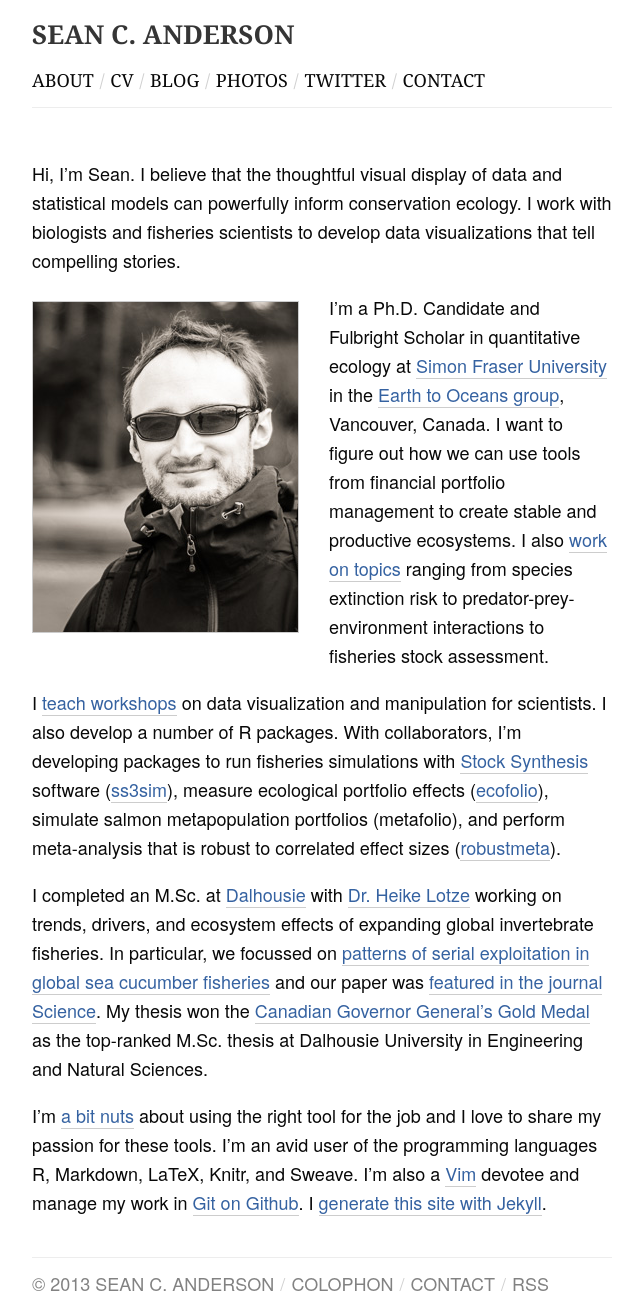
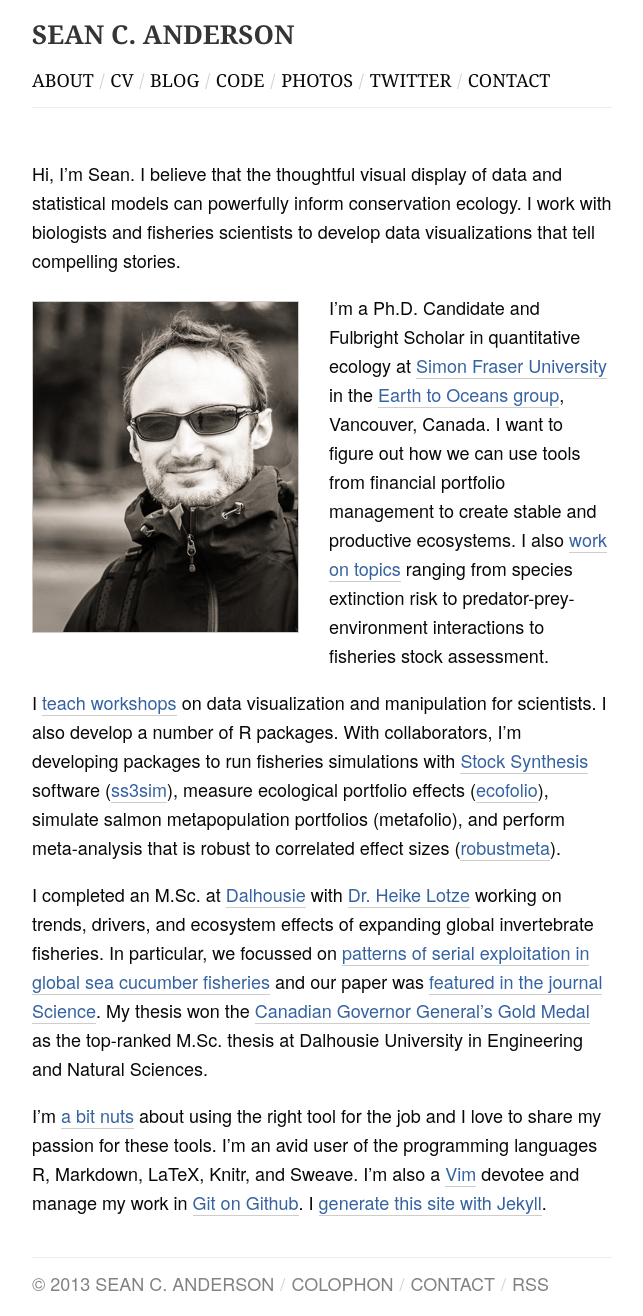
Before and after one commit to seananderson/seananderson.ca, a Jekyll site: the page built from index.md, in a window 1280 px wide. Shown: the whole page, without its empty margins (318-961 px from the left). Built offline with Jekyll 4.4.1, drawn with Linux system fonts in a browser that asks for light colours; Markdown is read by kramdown in place of the engine named in the settings; comment, search, counter and statistics services are not loaded.

Commit message:
Add github to header

```diff
--- a/_includes/header.html
+++ b/_includes/header.html
@@ -79,6 +79,8 @@
         <span class="mastdiv">/</span>
         <a href="/blog.html">Blog</a>
         <span class="mastdiv">/</span>
+        <a href="https://github.com/seananderson">Code</a>
+        <span class="mastdiv">/</span>
         <a href="http://www.flickr.com/photos/seananderson/">Photos</a>
         <span class="mastdiv">/</span>
         <a href="http://twitter.com/sean_anderson">Twitter</a>
```
